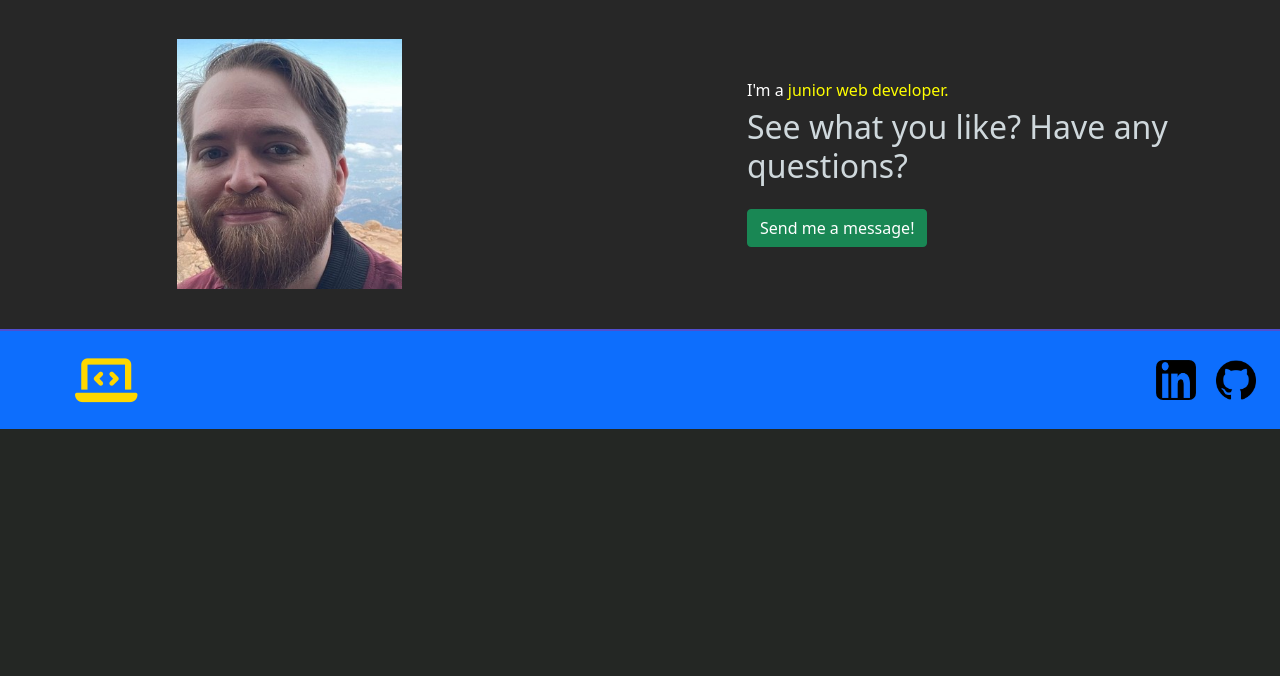
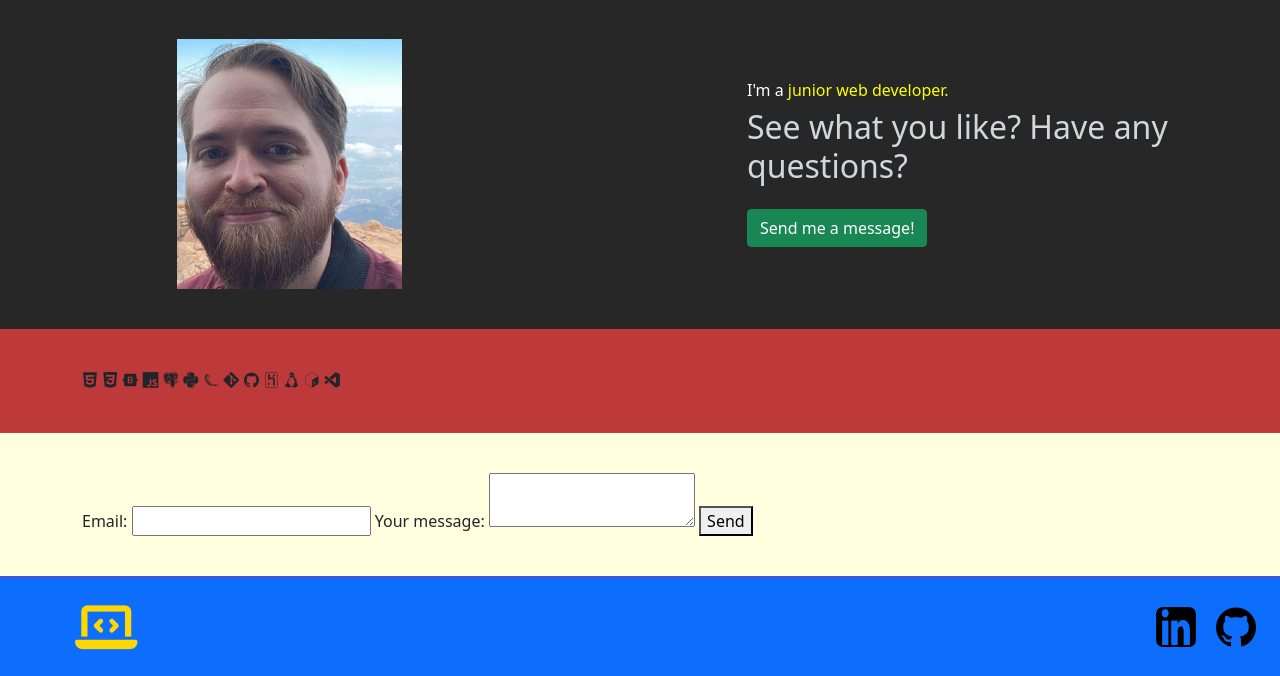
Before and after one commit to Blacketermatthew/portfolio, a Flask app: page / in a window 1280 px wide. Shown: the part 771-1447 px from the top of the page. Before the commit the page ends 1200 px from the top, so only its background shows below. Run offline with Flask 2, Linux system fonts and the light colour scheme; some libraries are stand-ins or nearby versions.

Commit message:
Decided to make the website single page.

```diff
--- a/app/static/css/main.css
+++ b/app/static/css/main.css
@@ -68,6 +68,18 @@ html, body {
     width: 225px;
 }
 
+.section.skills {
+    padding: 40px 0;
+    background-color: #be3a3a;
+}
+
+.section.contact {
+    padding: 40px 0;
+    background-color: #ffffe0;
+}
+
+/* FOOTER ---------------------------------------------------------- */
+
 #the-footer {
     background: #0d6efd;
     color: white;
--- a/app/templates/index.html
+++ b/app/templates/index.html
@@ -31,4 +31,41 @@
         </div>
     </div>
 
+    <div class="section skills">
+        <div class="container">
+            <i class="devicon-html5-plain"></i>
+            <i class="devicon-css3-plain"></i>
+            <i class="devicon-bootstrap-plain"></i>
+            <i class="devicon-javascript-plain"></i>
+            <!-- <i class="devicon-jquery-plain"></i> -->
+            <!-- <i class="devicon-react-original"></i> -->
+            <i class="devicon-postgresql-plain"></i>
+            <i class="devicon-python-plain"></i>
+            <i class="devicon-flask-original"></i>
+            <i class="devicon-git-plain"></i>
+            <i class="devicon-github-original"></i>
+            <i class="devicon-heroku-original"></i>
+            <i class="devicon-linux-plain"></i>
+            <i class="devicon-bash-plain"></i>
+            <i class="devicon-vscode-plain"></i>
+        </div>
+    </div>
+
+    <div class="section contact">
+        <div class="container">
+            <form action="https://formspree.io/f/mnqwqdvj" method="POST">
+            <label>
+                Email:
+                <input type="email" name="_replyto">
+            </label>
+            <label>
+                Your message:
+                <textarea name="message"></textarea>
+            </label>
+            <!-- your other form fields go here -->
+            <button type="submit">Send</button>
+            </form>
+        </div>
+    </div>
+
 {% endblock %}
--- a/app/templates/layout.html
+++ b/app/templates/layout.html
@@ -21,6 +21,8 @@
     <!-- <link rel="icon" href="{{ url_for('static', filename='img/icon_blue.png') }}"> -->
     <link rel="icon" href="../static/img/favicon_MB.ico">
 
+    <!--Links devicon.dev-->
+    <link rel="stylesheet" href="https://cdn.jsdelivr.net/gh/devicons/devicon@v2.14.0/devicon.min.css">
 
     {% block head %}
     {% endblock %}
@@ -50,6 +52,8 @@
           </div>
         </div>
       </footer>
+
+    <!-- Javascript at the end of body for optimized loading -->
     <script src="https://cdn.jsdelivr.net/npm/bootstrap@5.1.3/dist/js/bootstrap.bundle.min.js"
     integrity="sha384-ka7Sk0Gln4gmtz2MlQnikT1wXgYsOg+OMhuP+IlRH9sENBO0LRn5q+8nbTov4+1p" crossorigin="anonymous"></script>
 
```
Also changed, not shown: app/static/img/letter-m.ico (added), app/static/img/letter-m.png (added).
